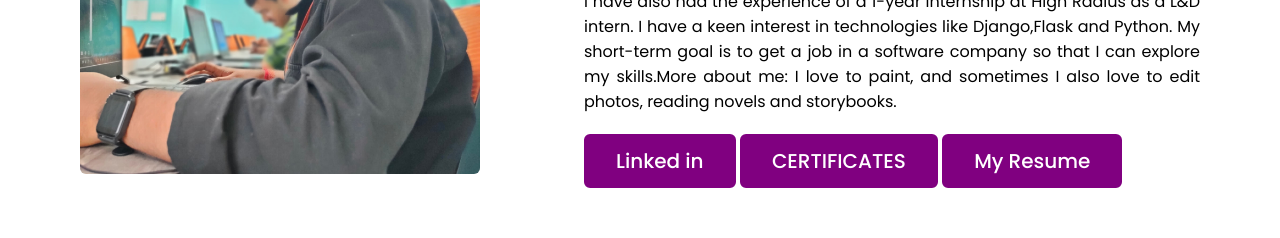
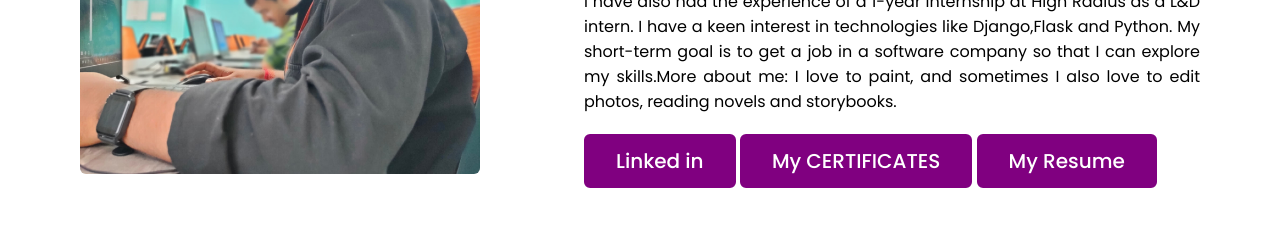
Before and after one commit to lalatendu11/lalatendu11.github.io, a plain HTML site: page index.html in a window 1280 px wide. Shown: the part 1260-1498 px from the top of the page. Drawn offline with nearby package versions, Linux system fonts and the light colour scheme.

Commit message:
Update index.html

```diff
--- a/index.html
+++ b/index.html
@@ -89,7 +89,7 @@
                         <br>
                         <!-- <a href="https://drive.google.com/folderview?id=1njZv_iTj-g4nLiOdqcaA4wlUFOFKolCQ">Download CV</a> -->
                         <a href="https://www.linkedin.com/in/lalatendu-nayak-74b234200">Linked in</a>
-                        <a href="certificates.html">CERTIFICATES</a>
+                        <a href="certificates.html">My CERTIFICATES</a>
                         <a href="resume.html">My Resume</a>
                     </p>
                 </div>
```
